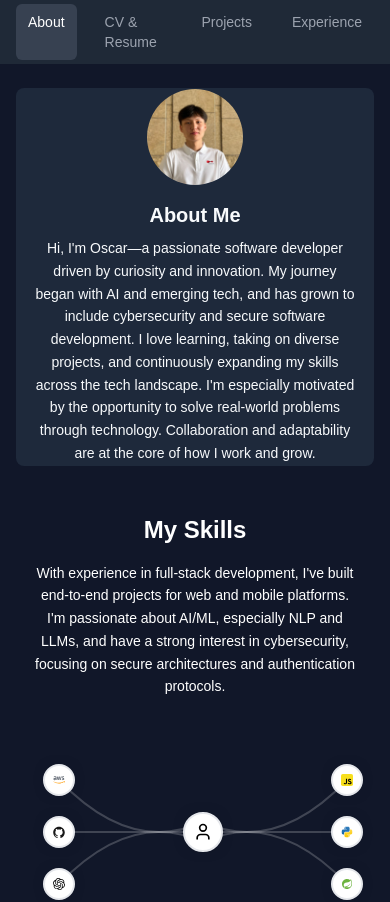
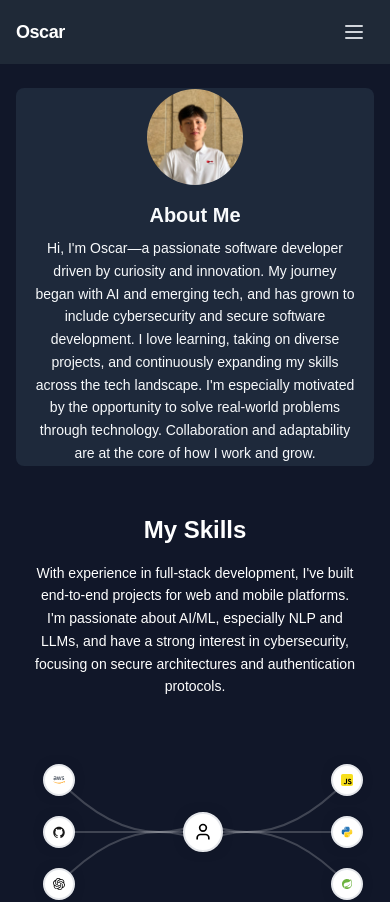
Before and after one commit to orchlonn/orchlon-portfolio, a Next.js app: page / in a window 390 px wide. Shown: the top 902 px of the page. Built offline with nearby package versions, Linux system fonts and the light colour scheme.

Commit message:
implemented  Navbar for mobile screen

```diff
--- a/src/Components/Navbar.tsx
+++ b/src/Components/Navbar.tsx
@@ -2,7 +2,7 @@
 import { useState, useEffect } from "react";
 import Link from "next/link";
 import { usePathname } from "next/navigation";
-import { motion, LayoutGroup } from "framer-motion";
+import { motion, LayoutGroup, AnimatePresence } from "framer-motion";
 
 const navItems = [
   { label: "About", href: "/" },
@@ -26,20 +26,54 @@ const getInitialSection = (path: string) => {
   }
 };
 
+const mobileMenuVariants = {
+  hidden: { opacity: 0, height: 0 },
+  show: {
+    opacity: 1,
+    height: "auto",
+    transition: {
+      when: "beforeChildren",
+      staggerChildren: 0.06,
+      duration: 0.2,
+    },
+  },
+  exit: {
+    opacity: 0,
+    height: 0,
+    transition: { when: "afterChildren", duration: 0.15 },
+  },
+};
+
+const mobileMenuItemVariants = {
+  hidden: { opacity: 0, y: -6 },
+  show: { opacity: 1, y: 0, transition: { duration: 0.15 } },
+};
+
 const Navbar = () => {
   const pathname = usePathname();
   const [section, setSection] = useState(getInitialSection(pathname));
+  const [isOpen, setIsOpen] = useState(false);
 
   useEffect(() => {
     setSection(getInitialSection(pathname));
   }, [pathname]);
+  useEffect(() => {
+    setIsOpen(false);
+  }, [pathname]);
 
   return (
-    <nav className="bg-gray-800 text-white">
+    <nav className="bg-gray-800 text-white relative">
       <div className="px-4 sm:px-6 lg:px-8">
-        <div className="flex justify-center h-16 items-center">
+        <div className="flex h-16 items-center justify-between">
+          <Link
+            href="/"
+            className="text-white font-semibold text-lg tracking-tight"
+          >
+            Oscar
+          </Link>
+          <div className="hidden sm:flex flex-1">
             <LayoutGroup>
-            <div className="flex space-x-4 relative">
+              <div className="flex justify-center space-x-4 relative">
                 {navItems.map((item, idx) => (
                   <Link
                     href={item.href}
@@ -58,7 +92,6 @@ const Navbar = () => {
                         }}
                       />
                     )}
-
                     <span
                       className={
                         section === idx
@@ -73,7 +106,84 @@ const Navbar = () => {
               </div>
             </LayoutGroup>
           </div>
+
+          <div className="flex sm:hidden justify-end">
+            <motion.button
+              type="button"
+              aria-label="Toggle menu"
+              onClick={() => setIsOpen((prev) => !prev)}
+              className="inline-flex items-center justify-center p-2 rounded-md text-gray-300 hover:text-white hover:bg-gray-700 focus:outline-none focus:ring-2 focus:ring-offset-2 focus:ring-offset-gray-800 focus:ring-white"
+              animate={{ rotate: isOpen ? 90 : 0, scale: isOpen ? 1.05 : 1 }}
+              transition={{ type: "spring", stiffness: 300, damping: 20 }}
+            >
+              {isOpen ? (
+                <svg
+                  className="h-6 w-6"
+                  xmlns="http://www.w3.org/2000/svg"
+                  fill="none"
+                  viewBox="0 0 24 24"
+                  stroke="currentColor"
+                  aria-hidden="true"
+                >
+                  <path
+                    strokeLinecap="round"
+                    strokeLinejoin="round"
+                    strokeWidth={2}
+                    d="M6 18L18 6M6 6l12 12"
+                  />
+                </svg>
+              ) : (
+                <svg
+                  className="h-6 w-6"
+                  xmlns="http://www.w3.org/2000/svg"
+                  fill="none"
+                  viewBox="0 0 24 24"
+                  stroke="currentColor"
+                  aria-hidden="true"
+                >
+                  <path
+                    strokeLinecap="round"
+                    strokeLinejoin="round"
+                    strokeWidth={2}
+                    d="M4 6h16M4 12h16M4 18h16"
+                  />
+                </svg>
+              )}
+            </motion.button>
           </div>
+        </div>
+      </div>
+
+      <AnimatePresence>
+        {isOpen && (
+          <motion.div
+            key="mobileMenu"
+            className="sm:hidden absolute top-16 left-0 right-0 bg-gray-800 border-t border-gray-700 shadow-lg z-50 overflow-hidden"
+            initial="hidden"
+            animate="show"
+            exit="exit"
+            variants={mobileMenuVariants}
+          >
+            <div className="px-2 py-3 space-y-1">
+              {navItems.map((item, idx) => (
+                <motion.div key={item.href} variants={mobileMenuItemVariants}>
+                  <Link
+                    href={item.href}
+                    onClick={() => setSection(idx)}
+                    className={
+                      section === idx
+                        ? "block px-3 py-2 rounded-md text-base font-medium bg-gray-700 text-white"
+                        : "block px-3 py-2 rounded-md text-base font-medium text-gray-300 hover:text-white hover:bg-gray-700"
+                    }
+                  >
+                    {item.label}
+                  </Link>
+                </motion.div>
+              ))}
+            </div>
+          </motion.div>
+        )}
+      </AnimatePresence>
     </nav>
   );
 };
```
Lines whose indentation alone changed are shown as unchanged.
